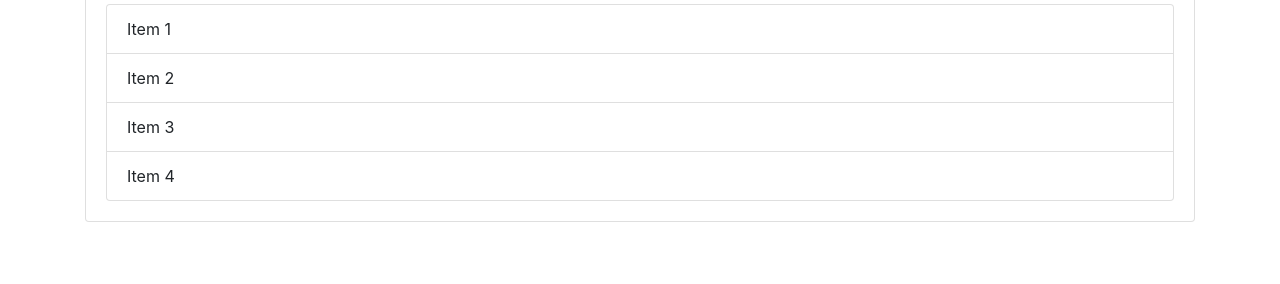
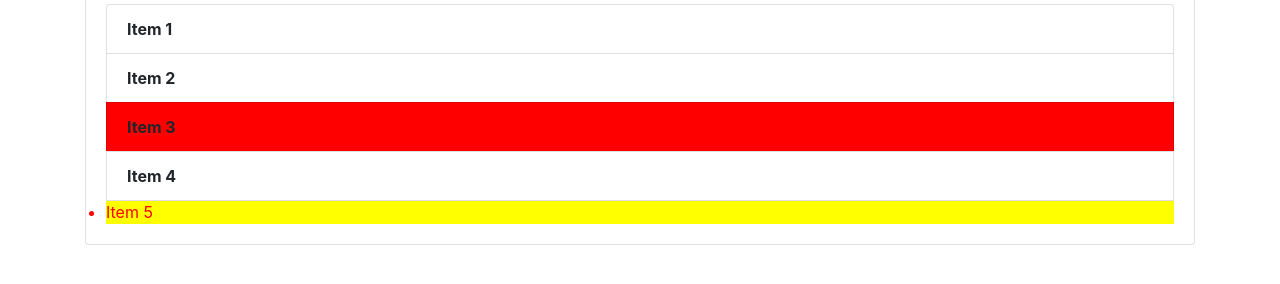
Before and after one commit to atul0891/pushfirstfile, a plain HTML site: page index4.html in a window 1280 px wide. Shown: the part 276-560 px from the top of the page. Drawn offline with nearby package versions, Linux system fonts and the light colour scheme.

Commit message:
push index 4 to repo

```diff
--- a/index.html
+++ b/index4.html
@@ -26,6 +26,7 @@
       <li class="list-group-item">Item 2</li>
       <li class="list-group-item">Item 3</li>
       <li class="list-group-item">Item 4</li>
+      <li class="new-list-class">Item 5</li>
     </ul>
    </div>
   </div>
@@ -35,6 +36,15 @@ header.style.borderBottom='solid 3px black'
 var t=document.getElementById('add')
 t.style.fontWeight="bold";
 t.style.color="green";
+var items=document.getElementsByClassName('list-group-item');
+items[2].style.backgroundColor="red"
+for(var i=0;i<items.length;i++){
+    items[i].style.fontWeight="bold";
+    var list=document.getElementsByTagName('li')
+    list[4].style.color="red"
+    var diffclass=document.getElementsByClassName("new-list-class")
+    diffclass[0].style.backgroundColor="yellow"
+}
 </script>
 </body>
 </html>
```
